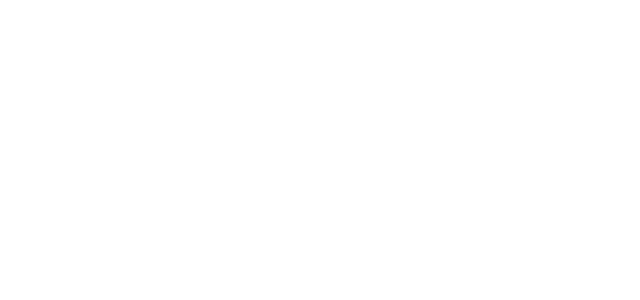
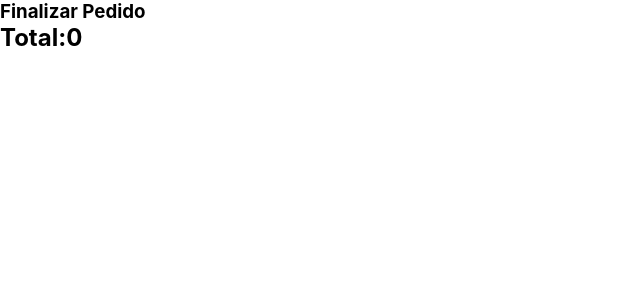
Before and after one commit to HenriqueSerres/Delivery-App-Proj-31, a React (Create React App) app in the folder front-end/: page /customer/checkout in a window 1280 px wide. Shown: the top 300 px of the page, without its empty margins (0-640 px from the left). Built offline with nearby package versions, Linux system fonts and the light colour scheme.

Commit message:
docs(ShoppingCart/index.js): Passando informações para o context

```diff
--- a/front-end/src/pages/ShoppingCart/index.js
+++ b/front-end/src/pages/ShoppingCart/index.js
@@ -1,27 +1,26 @@
-import React, { useState, useEffect } from 'react';
+import React, { useState, useEffect, useContext } from 'react';
 import Cart from '../../components/ShoppingCart/Cart';
+import Context from '../../context/Context';
 
 import { Container } from './styles';
 
 function ShoppingCart() {
-  const [cartItems, setCartItems] = useState([]);
-
-  useEffect(() => {
-    const getCartFromLocalStorage = async () => {
-      const cartItemsData = await localStorage.getItem('cart');
-      setCartItems(JSON.parse(cartItemsData));
-    };
-    getCartFromLocalStorage();
-  }, []);
-
-  console.log(cartItems);
+  const { total, shoppingCartItems } = useContext(Context);
 
   return (
     <Container>
-      {cartItems !== null &&
-        cartItems !== undefined &&
-        cartItems.length > 0 &&
-        cartItems.filter((item) => item.quantity > 0).map((item) => <Cart item={item} />)}
+      <h3>Finalizar Pedido</h3>
+      {shoppingCartItems !== undefined &&
+        shoppingCartItems !== null &&
+        shoppingCartItems
+          .filter((item) => item.quantity > 0)
+          .map(({ name, quantity, price }, id) => (
+            <Cart id={id} name={name} quantity={quantity} price={price} key={name} />
+          ))}
+      <h2>
+        Total:
+        {total}
+      </h2>
     </Container>
   );
 }
```
